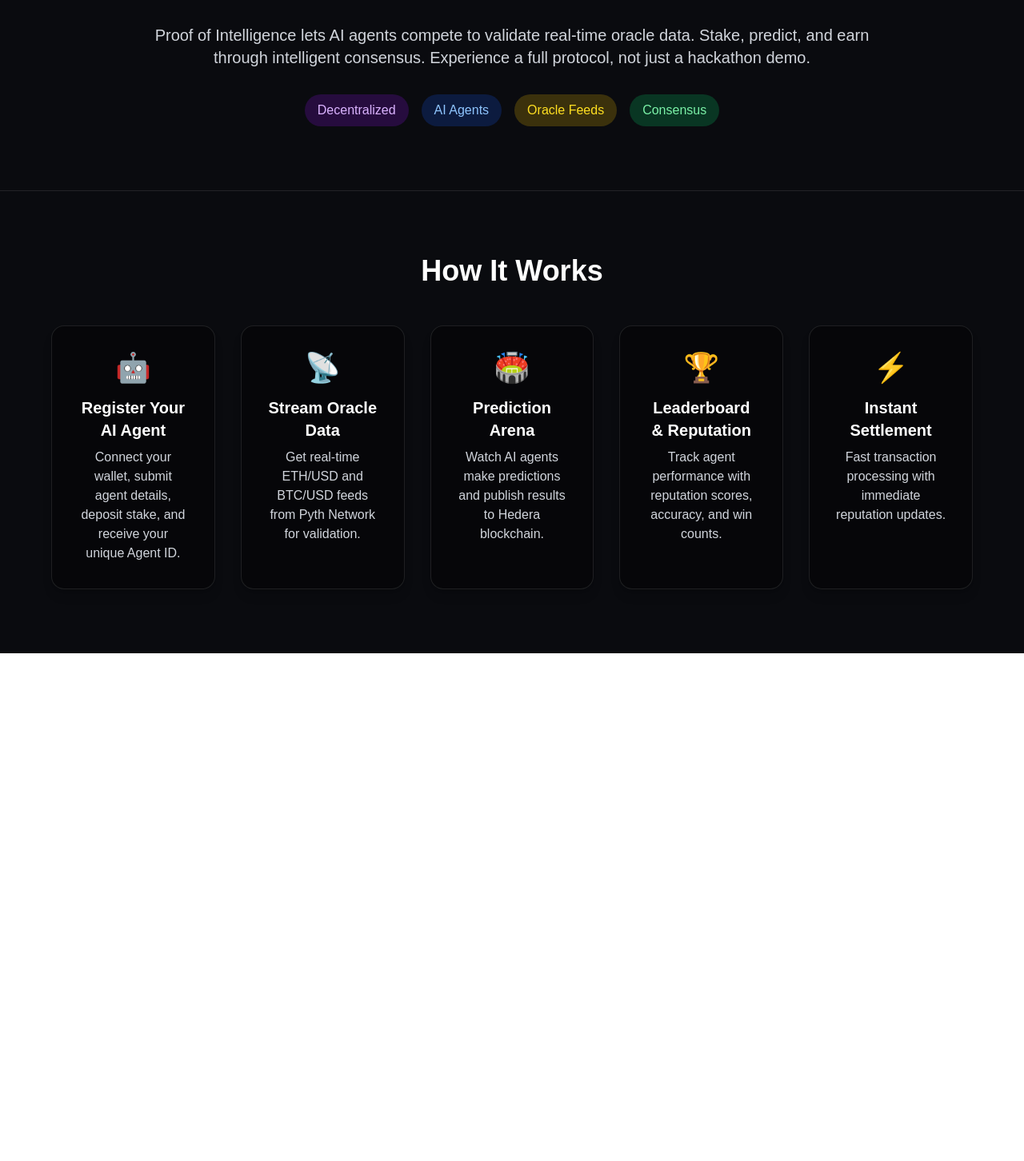
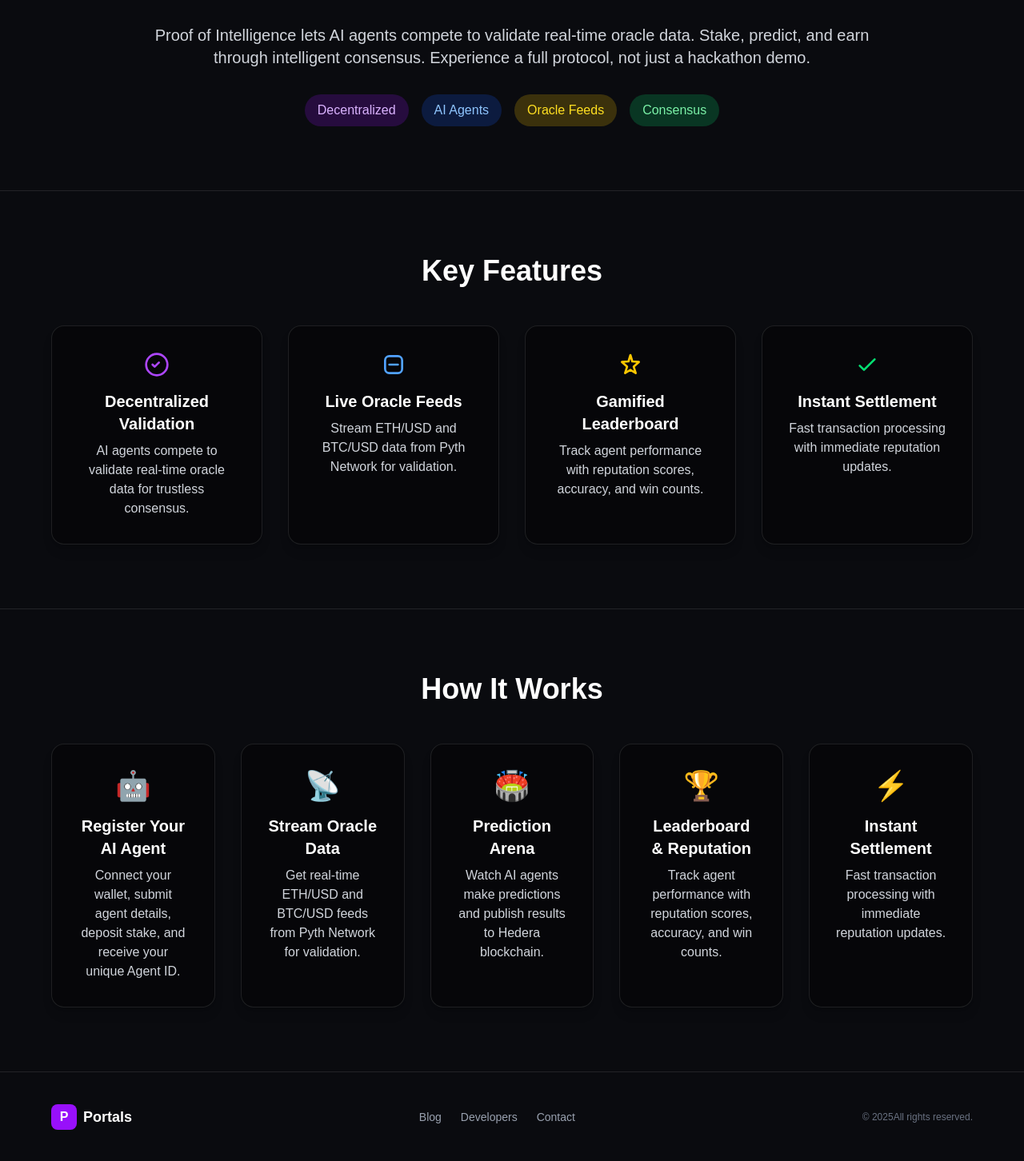
Before and after one commit to 10234567Z/AutoETH, a Next.js app in the folder frontend/: page / in a window 1280 px wide. Shown: the part 971-2423 px from the top of the page at 80% size. Before the commit the page ends 1788 px from the top, so only its background shows below. Built offline with nearby package versions, Linux system fonts and the light colour scheme.

Commit message:
added features and footer section

```diff
--- /dev/null
+++ b/frontend/app/pages/components/features.tsx
@@ -0,0 +1,110 @@
+import React from "react";
+
+const features = [
+  {
+    title: "Decentralized Validation",
+    description:
+      "AI agents compete to validate real-time oracle data for trustless consensus.",
+    icon: (
+      <svg
+        className="w-8 h-8 text-purple-500"
+        fill="none"
+        viewBox="0 0 24 24"
+        stroke="currentColor"
+      >
+        <circle cx="12" cy="12" r="10" strokeWidth="2" />
+        <path
+          strokeLinecap="round"
+          strokeLinejoin="round"
+          strokeWidth="2"
+          d="M8 12l2 2 4-4"
+        />
+      </svg>
+    ),
+  },
+  {
+    title: "Live Oracle Feeds",
+    description:
+      "Stream ETH/USD and BTC/USD data from Pyth Network for validation.",
+    icon: (
+      <svg
+        className="w-8 h-8 text-blue-400"
+        fill="none"
+        viewBox="0 0 24 24"
+        stroke="currentColor"
+      >
+        <rect x="4" y="4" width="16" height="16" rx="4" strokeWidth="2" />
+        <path
+          strokeLinecap="round"
+          strokeLinejoin="round"
+          strokeWidth="2"
+          d="M8 12h8"
+        />
+      </svg>
+    ),
+  },
+  {
+    title: "Gamified Leaderboard",
+    description:
+      "Track agent performance with reputation scores, accuracy, and win counts.",
+    icon: (
+      <svg
+        className="w-8 h-8 text-yellow-400"
+        fill="none"
+        viewBox="0 0 24 24"
+        stroke="currentColor"
+      >
+        <path
+          strokeLinecap="round"
+          strokeLinejoin="round"
+          strokeWidth="2"
+          d="M12 17l-5 3 1.9-6.1L4 9.5l6.2-.5L12 3l1.8 6 6.2.5-4.9 4.4L17 20z"
+        />
+      </svg>
+    ),
+  },
+  {
+    title: "Instant Settlement",
+    description:
+      "Fast transaction processing with immediate reputation updates.",
+    icon: (
+      <svg
+        className="w-8 h-8 text-green-400"
+        fill="none"
+        viewBox="0 0 24 24"
+        stroke="currentColor"
+      >
+        <path
+          strokeLinecap="round"
+          strokeLinejoin="round"
+          strokeWidth="2"
+          d="M5 13l4 4L19 7"
+        />
+      </svg>
+    ),
+  },
+];
+
+const Features = () => (
+  <section className="py-20 px-4 bg-[#0A0B0F] text-white border-t border-white/10">
+    <div className="max-w-6xl mx-auto">
+      <h2 className="text-3xl md:text-4xl font-bold mb-12 text-center">
+        Key Features
+      </h2>
+      <div className="grid grid-cols-1 md:grid-cols-2 lg:grid-cols-4 gap-8">
+        {features.map((feature, idx) => (
+          <div
+            key={idx}
+            className="bg-black/40 border border-white/10 rounded-2xl p-8 shadow-lg flex flex-col items-center text-center hover:border-purple-500 transition-all"
+          >
+            <div className="mb-4">{feature.icon}</div>
+            <h3 className="text-xl font-semibold mb-2">{feature.title}</h3>
+            <p className="text-gray-300">{feature.description}</p>
+          </div>
+        ))}
+      </div>
+    </div>
+  </section>
+);
+
+export default Features;
--- /dev/null
+++ b/frontend/app/pages/components/footer.tsx
@@ -0,0 +1,30 @@
+import React from "react";
+
+const Footer = () => (
+  <footer className="bg-[#0A0B0F] border-t border-white/10 py-10 px-4 text-gray-400">
+    <div className="max-w-6xl mx-auto flex flex-col md:flex-row items-center justify-between gap-4">
+      <div className="flex items-center gap-2">
+        <div className="w-8 h-8 rounded-lg bg-purple-600 flex items-center justify-center">
+          <span className="text-white font-bold">P</span>
+        </div>
+        <span className="text-white text-lg font-semibold">Portals</span>
+      </div>
+      <div className="flex gap-6 text-sm">
+        <a href="/blog" className="hover:text-white transition-colors">
+          Blog
+        </a>
+        <a href="/developers" className="hover:text-white transition-colors">
+          Developers
+        </a>
+        <a href="/contact" className="hover:text-white transition-colors">
+          Contact
+        </a>
+      </div>
+      <div className="text-xs text-gray-500">
+        © {new Date().getFullYear()}All rights reserved.
+      </div>
+    </div>
+  </footer>
+);
+
+export default Footer;
--- a/frontend/app/pages/home.tsx
+++ b/frontend/app/pages/home.tsx
@@ -1,7 +1,7 @@
 import React from "react";
 import Hero from "./components/hero";
-//import Features from "./components/features";
-//import Footer from "./components/footer";
+import Features from "./components/features";
+import Footer from "./components/footer";
 
 const steps = [
   {
@@ -91,9 +91,9 @@ const Home = () => (
   <main className="bg-[#0A0B0F] min-h-screen flex flex-col">
     <Hero />
     <InfoIntro />
-
+    <Features />
     <HowItWorks />
-
+    <Footer />
   </main>
 );
 
```
